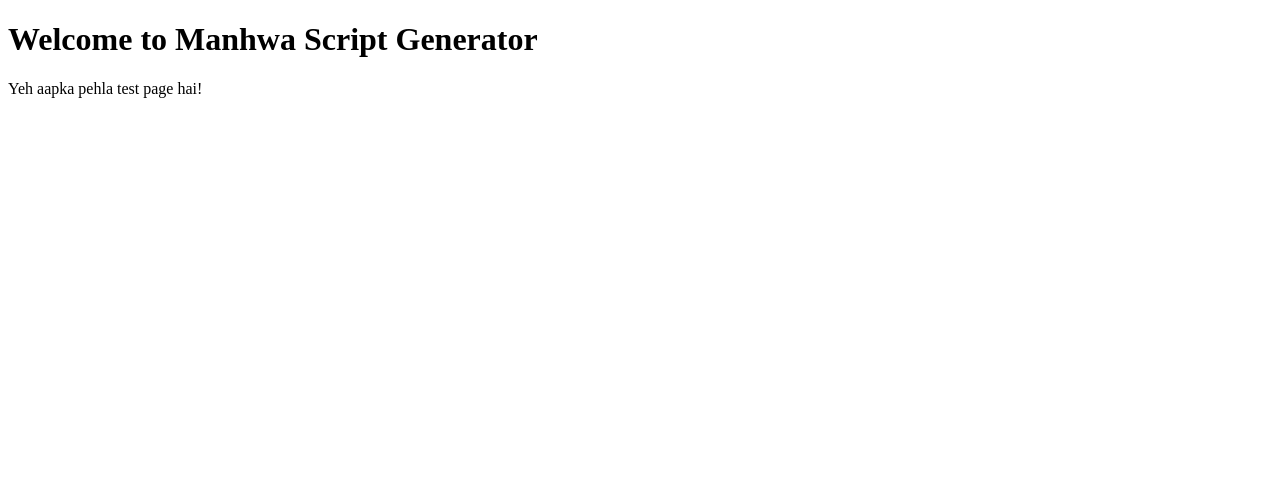
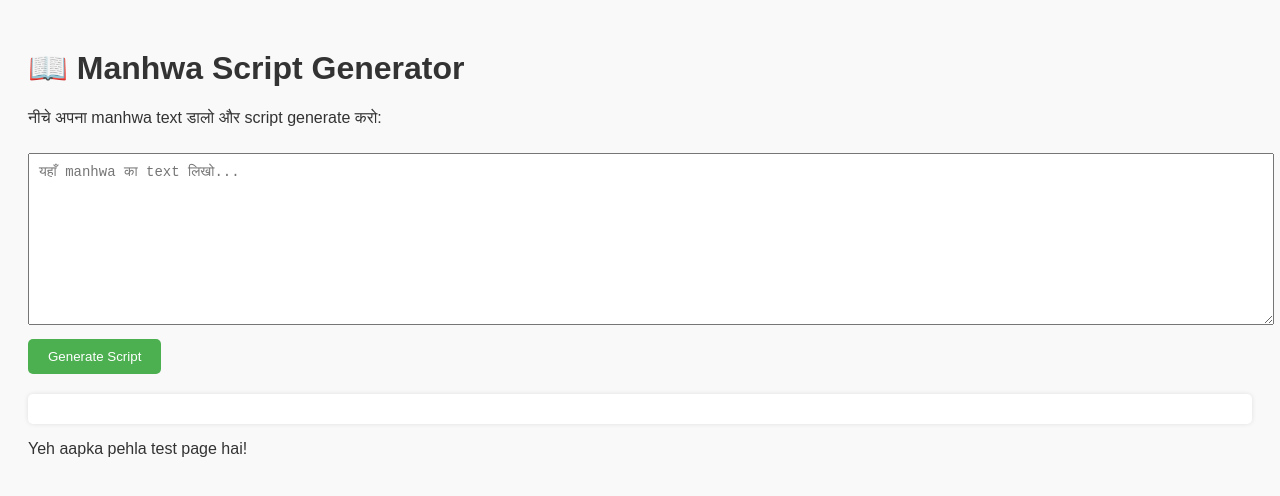
Before and after one commit to uniquevideos350-ops/manhwa-recap-generator, a plain HTML site: page index.html in a window 1280 px wide. Drawn offline with Linux system fonts and the light colour scheme.

Commit message:
Update index.html

```diff
--- a/index.html
+++ b/index.html
@@ -6,7 +6,72 @@
   <title>Manhwa Script Generator</title>
 </head>
 <body>
-  <h1>Welcome to Manhwa Script Generator</h1>
+  <h1><!DOCTYPE html>
+<html lang="en">
+<head>
+  <meta charset="UTF-8">
+  <title>Manhwa Script Generator</title>
+  <style>
+    body {
+      font-family: Arial, sans-serif;
+      background: #f9f9f9;
+      color: #333;
+      padding: 20px;
+    }
+    textarea {
+      width: 100%;
+      height: 150px;
+      margin: 10px 0;
+      padding: 10px;
+      font-size: 14px;
+    }
+    button {
+      background: #4CAF50;
+      color: white;
+      padding: 10px 20px;
+      border: none;
+      border-radius: 5px;
+      cursor: pointer;
+    }
+    button:hover {
+      background: #45a049;
+    }
+    .output {
+      margin-top: 20px;
+      padding: 15px;
+      background: #fff;
+      border-radius: 5px;
+      box-shadow: 0 0 5px rgba(0,0,0,0.1);
+    }
+  </style>
+</head>
+<body>
+  <h1>📖 Manhwa Script Generator</h1>
+  <p>नीचे अपना manhwa text डालो और script generate करो:</p>
+
+  <textarea id="inputText" placeholder="यहाँ manhwa का text लिखो..."></textarea><br>
+  <button onclick="generateScript()">Generate Script</button>
+
+  <div class="output" id="outputText"></div>
+
+  <script>
+    function generateScript() {
+      let input = document.getElementById("inputText").value;
+      if(input.trim() === "") {
+        document.getElementById("outputText").innerHTML = "❌ कृपया कुछ text डालो।";
+        return;
+      }
+
+      // Simple transformation (ये example है)
+      let script = "👉 Script Start:\n\n";
+      script += input.replace(/([.?!])\s*/g, "$1\n");
+      script += "\n\n👉 Script End.";
+
+      document.getElementById("outputText").innerText = script;
+    }
+  </script>
+</body>
+</html></h1>
   <p>Yeh aapka pehla test page hai!</p>
 </body>
 </html>
```
